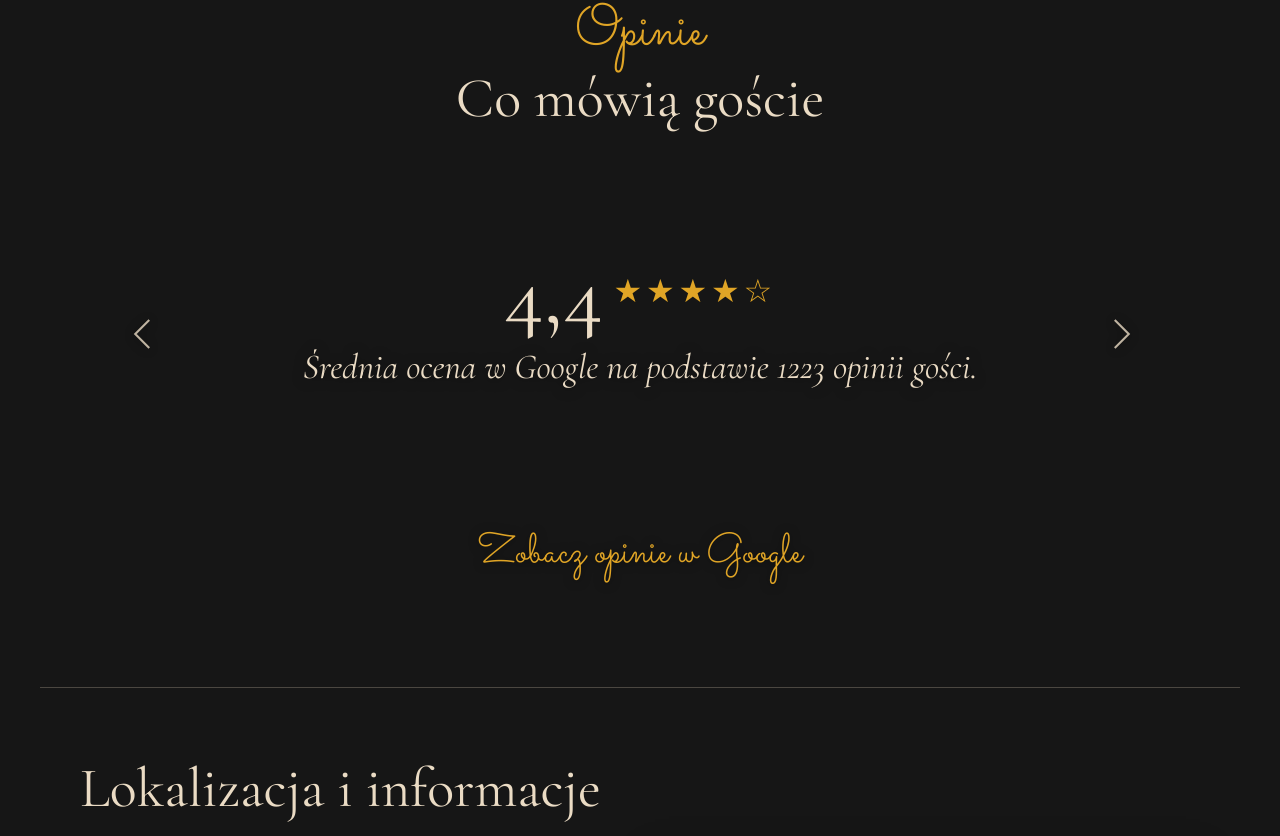
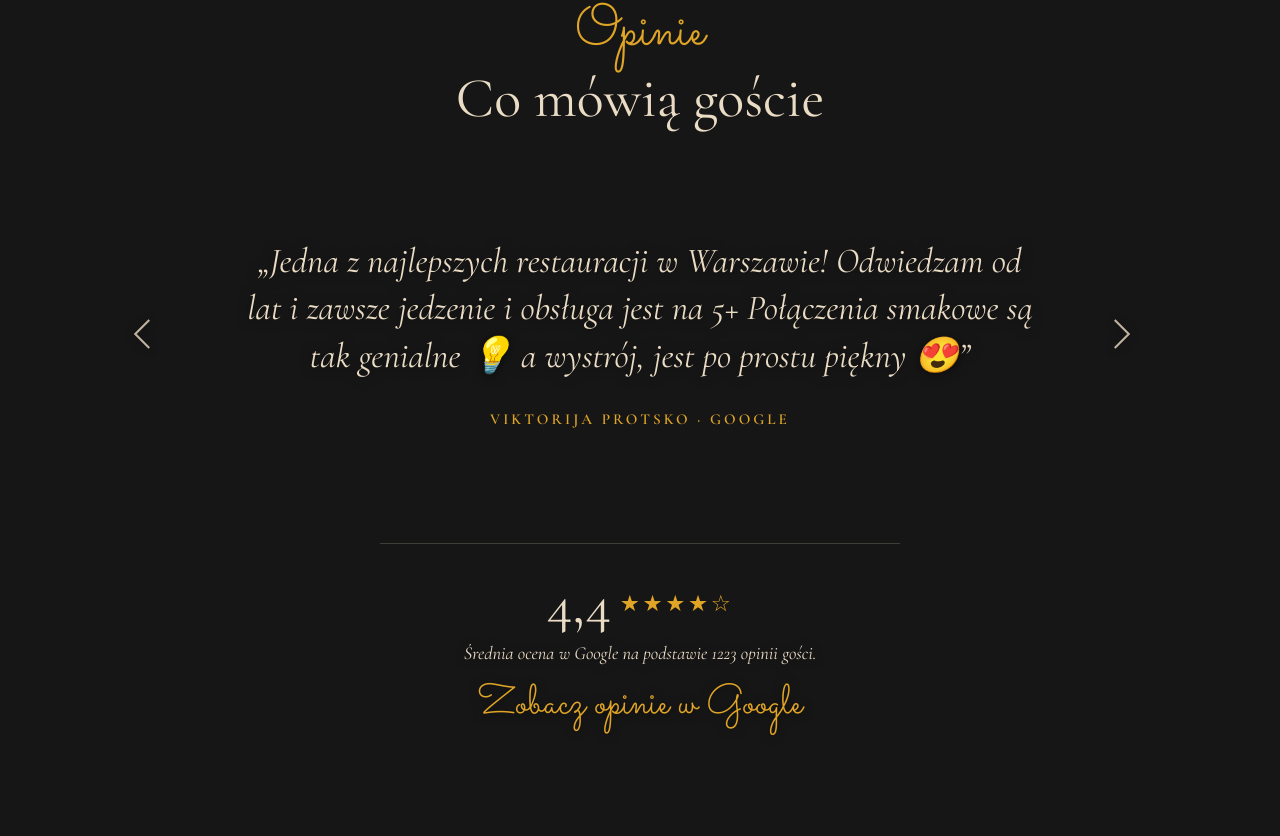
Before and after one commit to Matt329300/Jo.el.demo, a plain HTML site: page index.html in a window 1280 px wide. Shown: the part 6784-7620 px from the top of the page. Drawn offline with nearby package versions, Linux system fonts and the light colour scheme.

Commit message:
Ocena Google pod karuzelą zamiast na pierwszym slajdzie
Slajd z oceną 4,4 / 1223 przeniesiony pod karuzelę, nad link
„Zobacz opinie w Google”. Karuzela pokazuje tylko trzy opinie gości.

Co-Authored-By: Claude Opus 5.5 <noreply@anthropic.com>

```diff
--- a/index.html
+++ b/index.html
@@ -503,20 +503,15 @@
           </button>
         <div class="reviews-viewport">
           <ul class="reviews-track" id="reviews-track" aria-live="off">
-            <li class="review is-active" role="group" aria-roledescription="slajd" aria-label="1 z 4">
-              <!-- Ocena widoczna w Google Maps (stan na 20.11.2026) – aktualizuj co jakiś czas -->
-              <p class="review-score"><span class="review-score-num">4,4</span> <span class="review-stars" aria-hidden="true">★★★★☆</span></p>
-              <p class="review-text">Średnia ocena w Google na podstawie 1223 opinii gości.</p>
-            </li>
-            <li class="review" role="group" aria-roledescription="slajd" aria-label="2 z 4">
+            <li class="review is-active" role="group" aria-roledescription="slajd" aria-label="1 z 3">
               <blockquote class="review-text">„Jedna z najlepszych restauracji w Warszawie! Odwiedzam od lat i zawsze jedzenie i obsługa jest na 5+ Połączenia smakowe są tak genialne 💡 a wystrój, jest po prostu piękny 😍”</blockquote>
               <p class="review-author">Viktorija Protsko · Google</p>
             </li>
-            <li class="review" role="group" aria-roledescription="slajd" aria-label="3 z 4">
+            <li class="review" role="group" aria-roledescription="slajd" aria-label="2 z 3">
               <blockquote class="review-text">„Magia smaków ❣️<br>Polecam!!! Klimat, Obsługa, Kuchnia<br>Brawoooooo”</blockquote>
               <p class="review-author">MiYAMoKI · Google</p>
             </li>
-            <li class="review" role="group" aria-roledescription="slajd" aria-label="4 z 4">
+            <li class="review" role="group" aria-roledescription="slajd" aria-label="3 z 3">
               <blockquote class="review-text">„Bardzo klimatyczne miejsce, przytulne oświetlenie i mila obsluga.<br>Jedzenie pyszne, idealna porcja na dwie osoby.<br>Rowniez pierwszy raz mialem okazje byc w miejscu gdzie jest ,,concept sharing” i mysle ze czesciej bede odwiedzial takie miejscowki”</blockquote>
               <p class="review-author">vkrzysi3k · Google</p>
             </li>
@@ -527,6 +522,11 @@
           </button>
         </div>
 
+        <!-- Ocena widoczna w Google Maps (stan na 20.11.2026) – aktualizuj co jakiś czas -->
+        <div class="reviews-score">
+          <p class="review-score"><span class="review-score-num">4,4</span> <span class="review-stars" aria-hidden="true">★★★★☆</span></p>
+          <p class="reviews-score-text">Średnia ocena w Google na podstawie 1223 opinii gości.</p>
+        </div>
         <p class="reviews-more"><a href="https://www.google.com/maps/search/?api=1&amp;query=JOEL+Sharing+Concept+Koszykowa+1+Warszawa" rel="noopener" target="_blank">Zobacz opinie w Google</a></p>
       </div>
     </section>
--- a/style.css
+++ b/style.css
@@ -848,3 +848,16 @@ h3 { font-weight: 600; font-size: 1.3rem; }
 }
 .reviews-more a:hover,
 .reviews-more a:focus-visible { color: var(--tahini); }
+
+/* Ocena Google pod karuzelą */
+.reviews-score { margin-top: 40px; padding-top: 32px; border-top: 1px solid rgba(234, 219, 196, .2); max-width: 520px; margin-left: auto; margin-right: auto; }
+.reviews-score .review-score-num { font-size: clamp(2.8rem, 8vw, 3.6rem); }
+.reviews-score .review-stars { font-size: clamp(1.1rem, 3vw, 1.4rem); vertical-align: .5em; }
+.reviews-score-text {
+  font-family: var(--font-head);
+  font-style: italic;
+  font-size: 1.15rem;
+  margin: .2em 0 0;
+  text-shadow: 0 1px 10px rgba(0,0,0,.5);
+}
+.reviews-score + .reviews-more { margin-top: 14px; }
```
